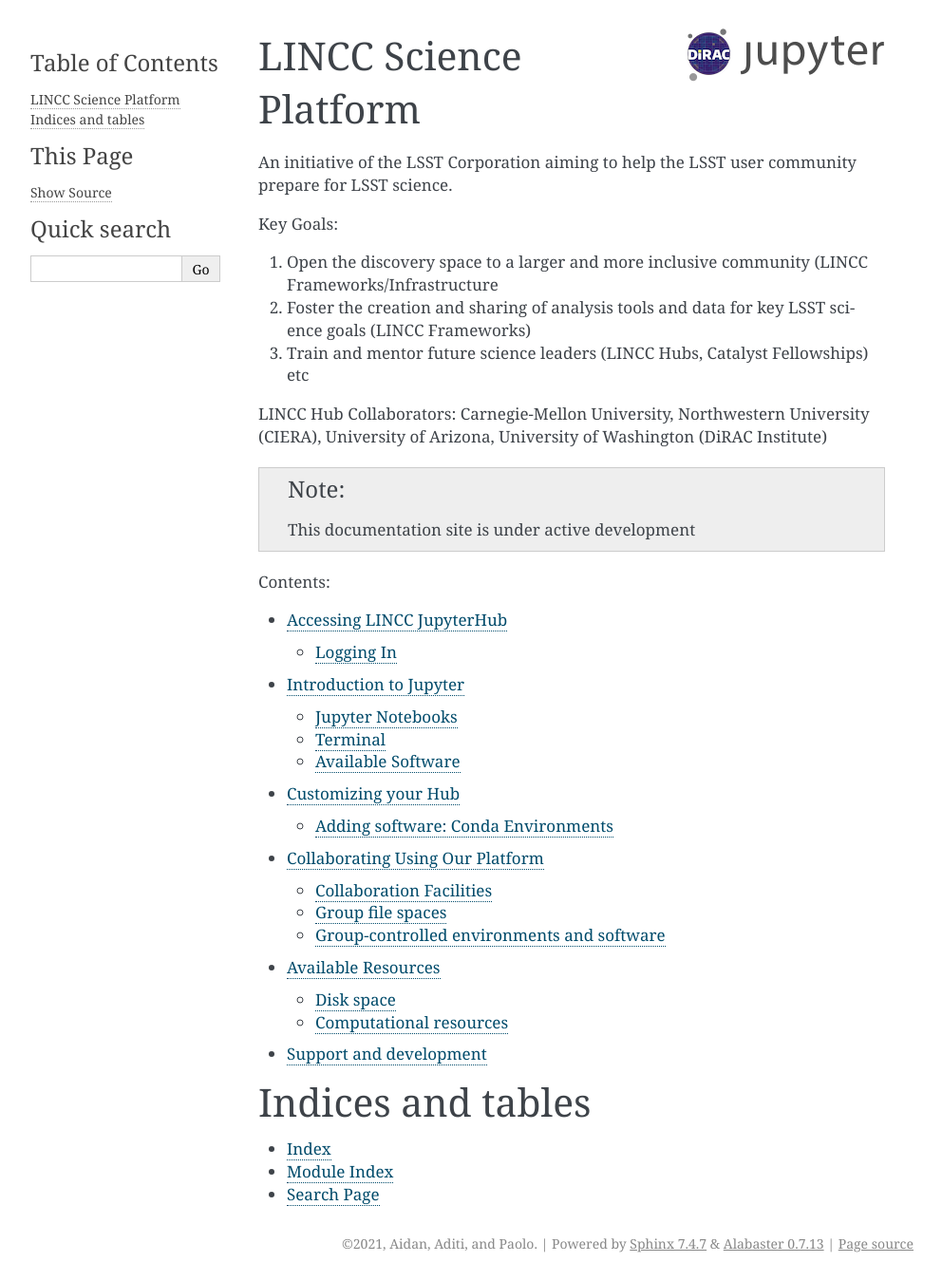
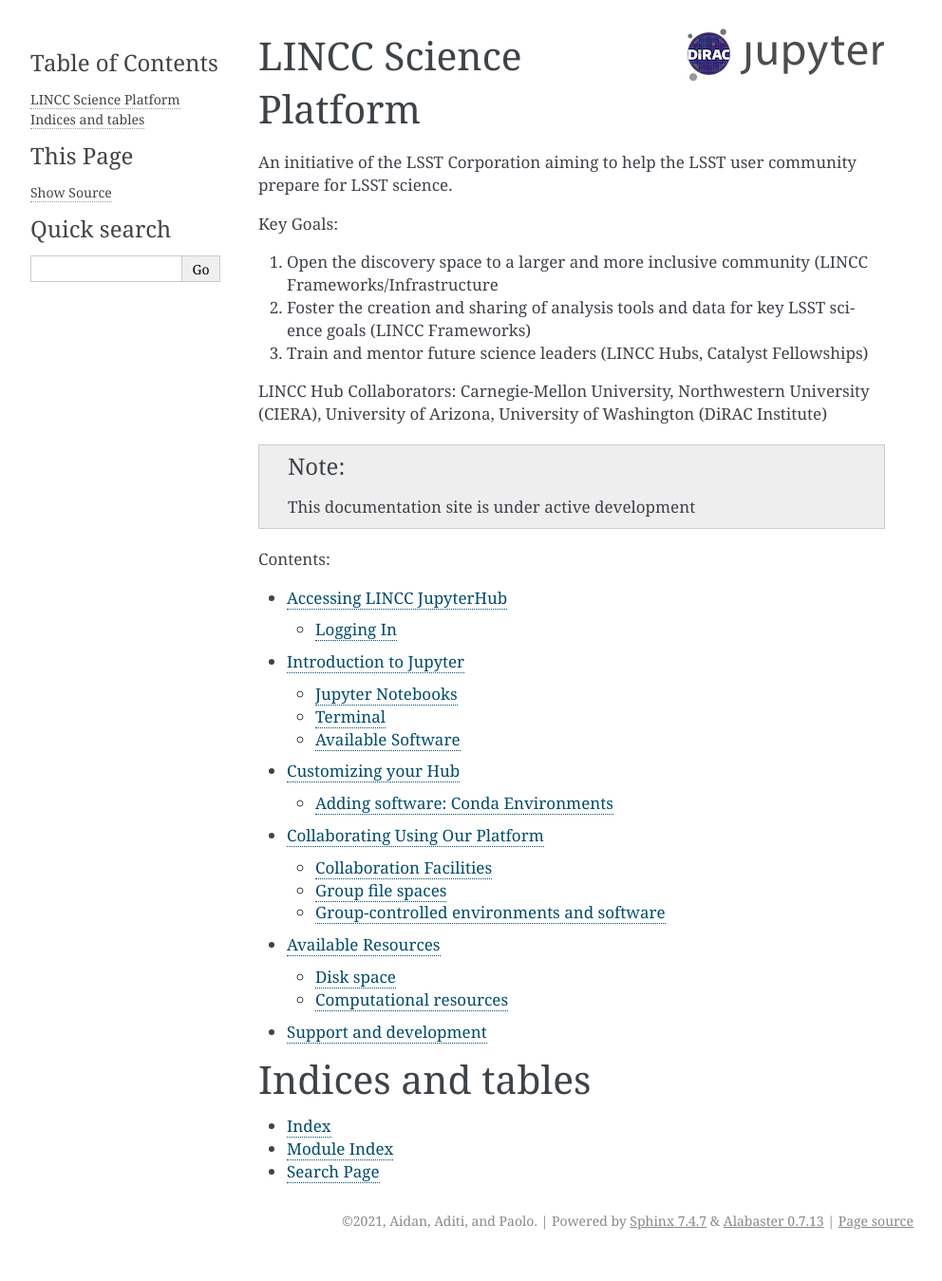
Before and after one commit to lincc-hub/lincc-hub-docs, a Sphinx documentation site: the page built from docs/source/index.rst, in a window 1280 px wide. Shown: the whole page at 95% size, without its empty margins (148-1140 px from the left). Built offline with Sphinx 7.4.7, drawn with Linux system fonts in a browser that asks for light colours; after the commit the page ends 1325 px from its top, so only the background shows below that.

```diff
--- a/docs/source/index.rst
+++ b/docs/source/index.rst
@@ -14,7 +14,7 @@ Key Goals:
 
 1. Open the discovery space to a larger and more inclusive community (LINCC Frameworks/Infrastructure
 2. Foster the creation and sharing of analysis tools and data for key LSST science goals (LINCC Frameworks)
-3. Train and mentor future science leaders (LINCC Hubs, Catalyst Fellowships) etc
+3. Train and mentor future science leaders (LINCC Hubs, Catalyst Fellowships)
 
 LINCC Hub Collaborators: Carnegie-Mellon University, Northwestern University (CIERA), University of Arizona, University of Washington (DiRAC Institute)
 
```
